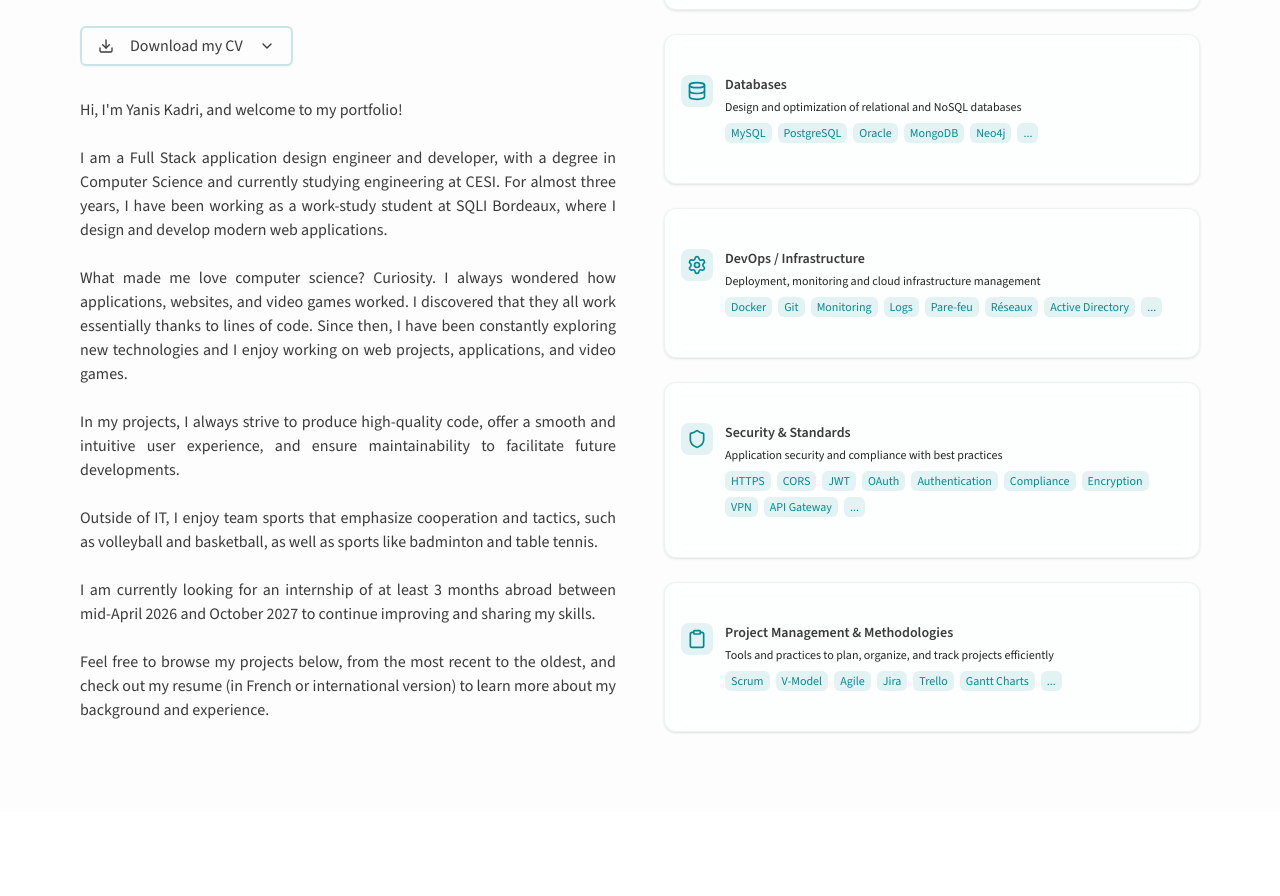
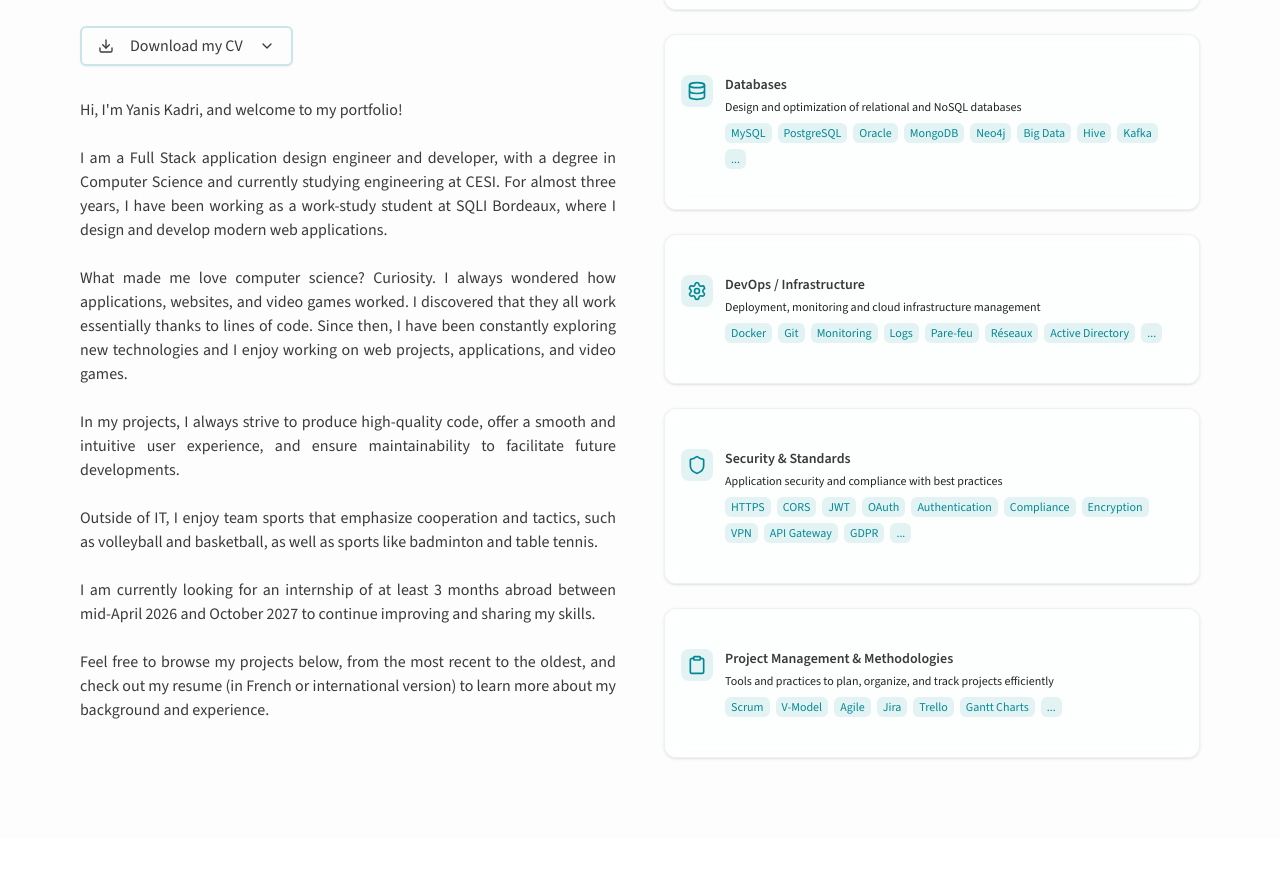
Before and after one commit to Y-Kadri/PortFolio, a Next.js app in the folder portfolio-front/: page /en in a window 1280 px wide. Shown: the part 1376-2272 px from the top of the page. Built offline with nearby package versions, Linux system fonts and the light colour scheme; no server answers; a web font is replaced by a local one.

Commit message:
feature[add-project-big-data] : update skills techno

```diff
--- a/portfolio-front/src/data/projects.ts
+++ b/portfolio-front/src/data/projects.ts
@@ -59,7 +59,7 @@ export const projects: Project[] = [
       "/projects/cloudhealthcareunit/dashboard3.png",
       "/projects/cloudhealthcareunit/architecture.png",
       "/projects/cloudhealthcareunit/starModel.png",
-      "/projects/cloudhealthcareunit/jobFait.png",
+      "/projects/cloudhealthcareunit/jobFact.png",
       "/projects/cloudhealthcareunit/jobProfessional.png"
     ],
     technologies: [
--- a/portfolio-front/src/messages/en.json
+++ b/portfolio-front/src/messages/en.json
@@ -57,6 +57,9 @@
           "Oracle",
           "MongoDB",
           "Neo4j",
+          "Big Data",
+          "Hive",
+          "Kafka",
           "..."
         ]
       },
@@ -87,6 +90,7 @@
           "Encryption",
           "VPN",
           "API Gateway",
+          "GDPR",
           "..."
         ]
       },
--- a/portfolio-front/src/messages/fr.json
+++ b/portfolio-front/src/messages/fr.json
@@ -57,7 +57,10 @@
           "Oracle",
           "MongoDB",
           "Neo4j",
-          "...TODO Bigdata"
+          "Big Data",
+          "Hive",
+          "Kafka",
+          "..."
         ]
       },
       "devops": {
@@ -87,6 +90,7 @@
           "Cryptage",
           "VPN",
           "API Gateway",
+          "RGPD",
           "..."
         ]
       },
```
Also changed, not shown: portfolio-front/public/projects/cloudhealthcareunit/jobFact.png (renamed from portfolio-front/public/projects/cloudhealthcareunit/jobFait.png), portfolio-front/public/projects/cloudhealthcareunit/starModel.png.
